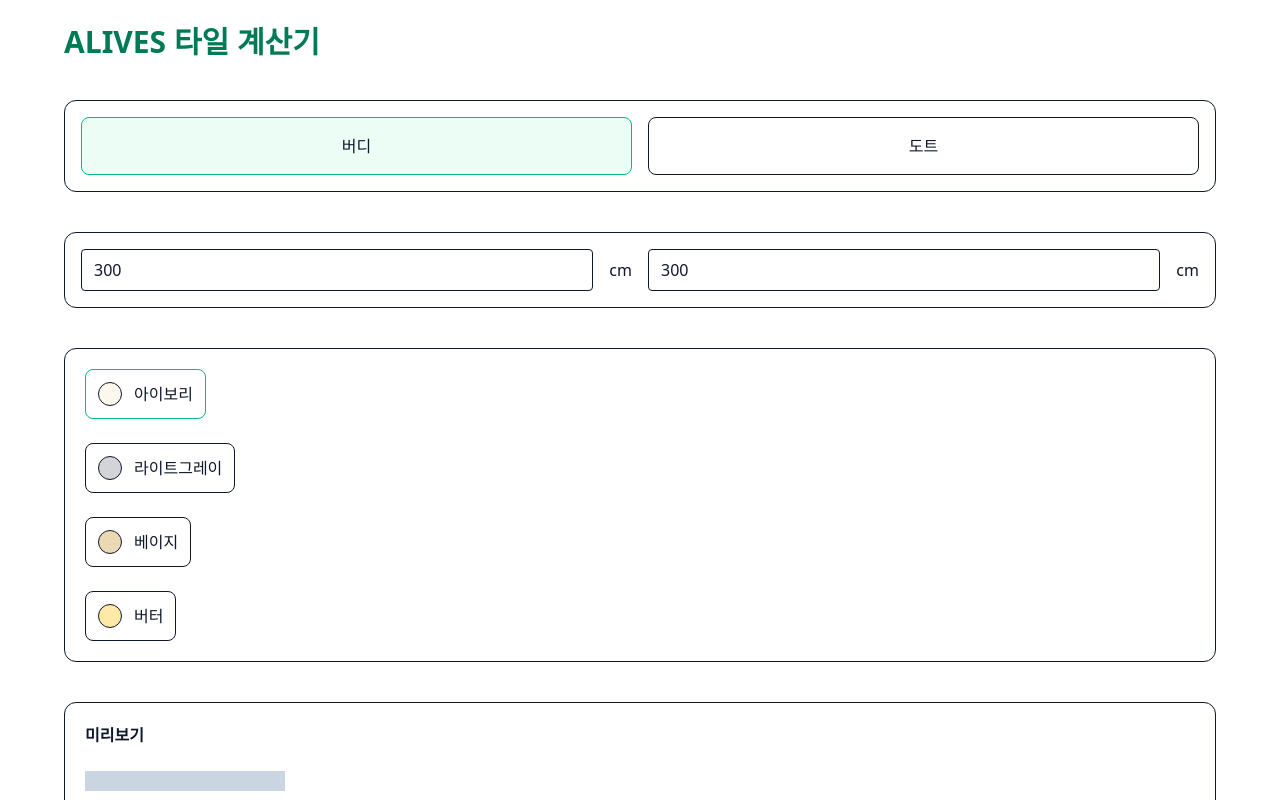
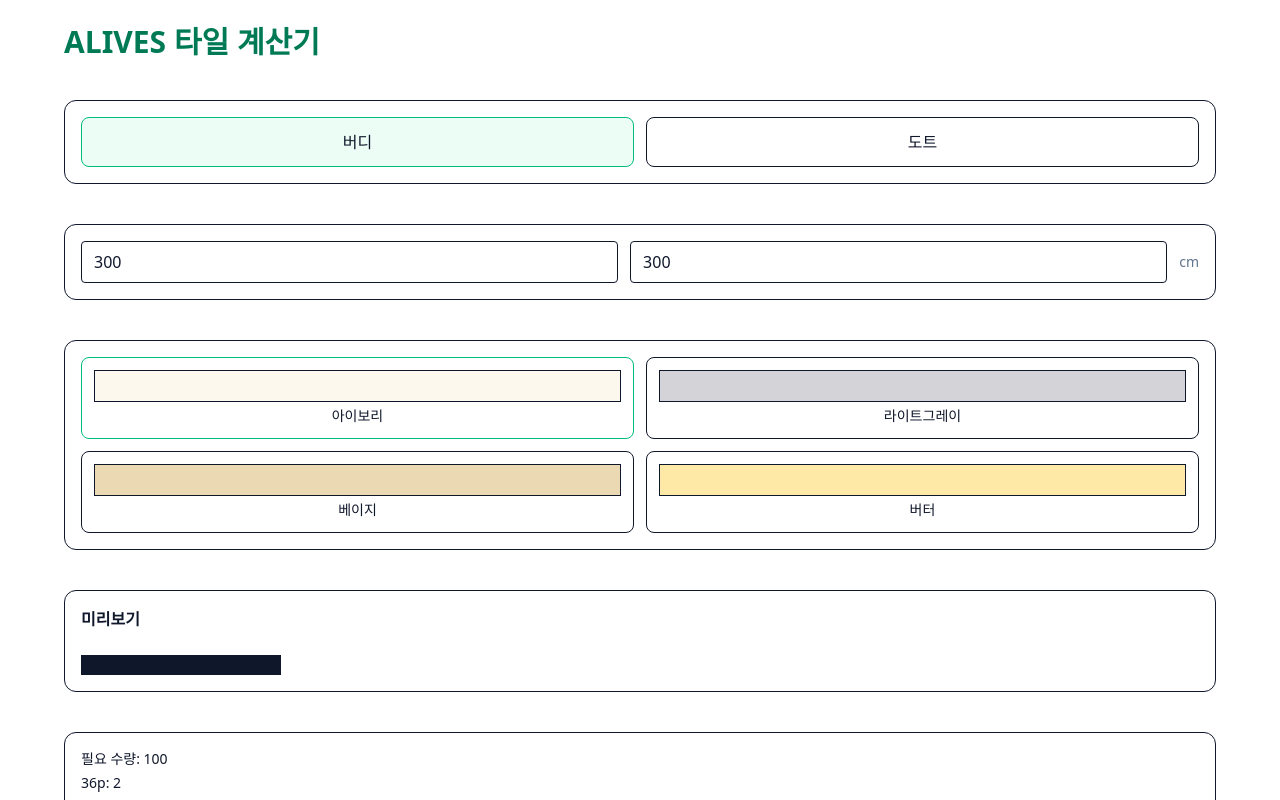
Before and after one commit to kimtwoo95-png/deck-tile-simulator-FINAL, a Next.js app: page / in a window 1280 px wide. Shown: the top 800 px of the page. Built offline with nearby package versions, Linux system fonts and the light colour scheme.

Commit message:
fix dot colors to 4 and preview layout

```diff
--- a/app/page.tsx
+++ b/app/page.tsx
@@ -13,17 +13,30 @@
 /* =========================================================
    색상 옵션
 ========================================================= */
-const buddyColorOptions = [
+const buddyColorOptions: {
+  key: BuddyColor;
+  label: string;
+  color: string;
+}[] = [
   { key: "ivory", label: "아이보리", color: "#FDF8EE" },
   { key: "lightgray", label: "라이트그레이", color: "#D4D4D8" },
   { key: "beige", label: "베이지", color: "#EBD9B4" },
   { key: "butter", label: "버터", color: "#FFE9A7" },
-] as const;
+];
 
-const dotColorOptions = buddyColorOptions;
+const dotColorOptions: {
+  key: DotColorKey;
+  label: string;
+  color: string;
+}[] = [
+  { key: "ivory", label: "아이보리", color: "#FDF8EE" },
+  { key: "lightgray", label: "라이트그레이", color: "#D4D4D8" },
+  { key: "beige", label: "베이지", color: "#EBD9B4" },
+  { key: "butter", label: "버터", color: "#FFE9A7" },
+];
 
 /* =========================================================
-   도트 패턴
+   도트 패턴 (2×2)
 ========================================================= */
 const dotPatternCells: Record<DotPattern, ("A" | "B" | "C")[]> = {
   AAAA: ["A", "A", "A", "A"],
@@ -34,27 +47,32 @@
 /* =========================================================
    박스 계산
 ========================================================= */
-function calcPacks(total: number, sizes: number[]) {
-  const sorted = [...sizes].sort((a, b) => b - a);
+function calcPacks(total: number, packs: number[]) {
+  const sorted = [...packs].sort((a, b) => b - a);
+  const result: Record<number, number> = {};
   let remain = total;
-  const result: Record<number, number> = {};
 
-  for (const size of sorted) {
-    const count = Math.floor(remain / size);
-    result[size] = count;
-    remain -= count * size;
+  for (const p of sorted) {
+    const count = Math.floor(remain / p);
+    result[p] = count;
+    remain -= count * p;
   }
 
   if (remain > 0) {
-    result[sorted[sorted.length - 1]] += 1;
+    const smallest = sorted[sorted.length - 1];
+    result[smallest] += 1;
   }
 
   const totalPieces = sorted.reduce(
-    (sum, s) => sum + s * (result[s] || 0),
+    (sum, p) => sum + p * result[p],
     0
   );
 
-  return { result, totalPieces, leftover: totalPieces - total };
+  return {
+    packCounts: result,
+    totalPieces,
+    leftover: totalPieces - total,
+  };
 }
 
 /* =========================================================
@@ -62,7 +80,6 @@
 ========================================================= */
 export default function Page() {
   const [productType, setProductType] = useState<ProductType>("buddy");
-
   const [widthCm, setWidthCm] = useState(300);
   const [heightCm, setHeightCm] = useState(300);
 
@@ -73,25 +90,37 @@
   const [dotColorB, setDotColorB] = useState<DotColorKey>("butter");
   const [dotColorC, setDotColorC] = useState<DotColorKey>("beige");
 
-  const maxPreview = 40;
-
-  /* ---------------- 계산 ---------------- */
+  /* =========================================================
+     계산
+  ========================================================= */
   const buddyX = Math.ceil(widthCm / 30);
   const buddyY = Math.ceil(heightCm / 30);
-  const buddyNeed = buddyX * buddyY;
-  const buddyPack = calcPacks(buddyNeed, [36, 9, 2]);
+  const buddyNeeded = buddyX * buddyY;
+  const buddyPack = calcPacks(buddyNeeded, [36, 9, 2]);
 
   const dotX = Math.ceil(widthCm / 10);
   const dotY = Math.ceil(heightCm / 10);
-  const dotNeed = dotX * dotY;
-  const dotPack = calcPacks(dotNeed, [120, 40]);
+  const dotNeeded = dotX * dotY;
+  const dotPack = calcPacks(dotNeeded, [120, 40]);
 
-  const colorMap = Object.fromEntries(
-    dotColorOptions.map((c) => [c.key, c.color])
-  ) as Record<DotColorKey, string>;
+  const previewLimit = 40;
+  const previewBuddyX = Math.min(buddyX, previewLimit);
+  const previewBuddyY = Math.min(buddyY, previewLimit);
+  const previewDotX = Math.min(dotX, previewLimit);
+  const previewDotY = Math.min(dotY, previewLimit);
 
-  const getDotColor = (s: "A" | "B" | "C") =>
-    s === "A" ? colorMap[dotColorA] : s === "B" ? colorMap[dotColorB] : colorMap[dotColorC];
+  const dotColorMap: Record<DotColorKey, string> = {
+    ivory: "#FDF8EE",
+    lightgray: "#D4D4D8",
+    beige: "#EBD9B4",
+    butter: "#FFE9A7",
+  };
+
+  const getDotColor = (s: "A" | "B" | "C") => {
+    if (s === "A") return dotColorMap[dotColorA];
+    if (s === "B") return dotColorMap[dotColorB];
+    return dotColorMap[dotColorC];
+  };
 
   /* =========================================================
      UI
@@ -104,13 +133,15 @@
         </h1>
 
         {/* 제품 선택 */}
-        <section className="border rounded-xl p-4 grid grid-cols-2 gap-4">
+        <section className="border rounded-xl p-4 grid grid-cols-2 gap-3">
           {(["buddy", "dot"] as ProductType[]).map((t) => (
             <button
               key={t}
               onClick={() => setProductType(t)}
-              className={`border rounded-lg py-4 ${
-                productType === t ? "bg-emerald-50 border-emerald-500" : ""
+              className={`border rounded-lg py-3 ${
+                productType === t
+                  ? "border-emerald-500 bg-emerald-50"
+                  : ""
               }`}
             >
               {t === "buddy" ? "버디" : "도트"}
@@ -119,51 +150,55 @@
         </section>
 
         {/* 사이즈 */}
-        <section className="border rounded-xl p-4 flex gap-4 items-center">
+        <section className="border rounded-xl p-4 flex gap-3">
           <input
             type="number"
             value={widthCm}
             onChange={(e) => setWidthCm(+e.target.value)}
             className="border rounded px-3 py-2 w-full"
+            placeholder="가로 (cm)"
           />
-          <span>cm</span>
           <input
             type="number"
             value={heightCm}
             onChange={(e) => setHeightCm(+e.target.value)}
             className="border rounded px-3 py-2 w-full"
+            placeholder="세로 (cm)"
           />
-          <span>cm</span>
+          <span className="flex items-center text-sm text-slate-500">cm</span>
         </section>
 
         {/* 옵션 */}
-        <section className="border rounded-xl p-5 space-y-6">
-          {productType === "buddy" &&
-            buddyColorOptions.map((c) => (
+        <section className="border rounded-xl p-4 space-y-6">
+          {productType === "buddy" && (
+            <div className="grid grid-cols-2 gap-3">
+              {buddyColorOptions.map((c) => (
                 <button
                   key={c.key}
                   onClick={() => setBuddyColor(c.key)}
-                className={`flex items-center gap-3 border p-3 rounded-lg ${
+                  className={`border rounded-lg p-3 ${
                     buddyColor === c.key ? "border-emerald-500" : ""
                   }`}
                 >
                   <div
-                  className="w-6 h-6 rounded-full border"
+                    className="h-8 border"
                     style={{ backgroundColor: c.color }}
                   />
-                {c.label}
+                  <div className="text-sm mt-1">{c.label}</div>
                 </button>
               ))}
+            </div>
+          )}
 
           {productType === "dot" && (
             <>
               {/* 패턴 */}
-              <div className="grid grid-cols-3 gap-4">
+              <div className="grid grid-cols-3 gap-3">
                 {(Object.keys(dotPatternCells) as DotPattern[]).map((p) => (
                   <button
                     key={p}
                     onClick={() => setDotPattern(p)}
-                    className={`border p-3 rounded-lg ${
+                    className={`border rounded-lg p-3 ${
                       dotPattern === p ? "border-emerald-500" : ""
                     }`}
                   >
@@ -181,121 +216,106 @@
                 ))}
               </div>
 
-              {/* 색상 A */}
-              <div className="flex items-center gap-2">
-                <b>A</b>
+              {/* 색상 */}
+              {(
+                [
+                  ["A", dotColorA, setDotColorA],
+                  ["B", dotColorB, setDotColorB],
+                  ["C", dotColorC, setDotColorC],
+                ] as const
+              ).map(([label, value, setter]) => (
+                <div key={label} className="flex gap-2 items-center flex-wrap">
+                  <span className="w-6 font-bold">{label}</span>
                   {dotColorOptions.map((c) => (
                     <button
-                    key={c.key}
-                    onClick={() => setDotColorA(c.key)}
-                    className={`w-6 h-6 rounded-full border ${
-                      dotColorA === c.key ? "ring-2 ring-emerald-500" : ""
+                      key={c.key + label}
+                      onClick={() => setter(c.key)}
+                      className={`border rounded-full px-2 py-1 text-xs flex items-center gap-1 ${
+                        value === c.key ? "border-emerald-500" : ""
                       }`}
+                    >
+                      <span
+                        className="w-3 h-3 rounded-full border"
                         style={{ backgroundColor: c.color }}
                       />
+                      {c.label}
+                    </button>
                   ))}
                 </div>
-
-              {/* 색상 B */}
-              {dotPattern !== "AAAA" && (
-                <div className="flex items-center gap-2">
-                  <b>B</b>
-                  {dotColorOptions.map((c) => (
-                    <button
-                      key={c.key}
-                      onClick={() => setDotColorB(c.key)}
-                      className={`w-6 h-6 rounded-full border ${
-                        dotColorB === c.key ? "ring-2 ring-emerald-500" : ""
-                      }`}
-                      style={{ backgroundColor: c.color }}
-                    />
               ))}
-                </div>
-              )}
-
-              {/* 색상 C */}
-              {dotPattern === "ABBC" && (
-                <div className="flex items-center gap-2">
-                  <b>C</b>
-                  {dotColorOptions.map((c) => (
-                    <button
-                      key={c.key}
-                      onClick={() => setDotColorC(c.key)}
-                      className={`w-6 h-6 rounded-full border ${
-                        dotColorC === c.key ? "ring-2 ring-emerald-500" : ""
-                      }`}
-                      style={{ backgroundColor: c.color }}
-                    />
-                  ))}
-                </div>
-              )}
             </>
           )}
         </section>
 
         {/* 미리보기 */}
-        <section className="border rounded-xl p-5">
+        <section className="border rounded-xl p-4">
           <h2 className="font-semibold mb-2">미리보기</h2>
 
           {productType === "buddy" && (
             <div
               className="inline-grid"
-              style={{ gridTemplateColumns: `repeat(${Math.min(buddyX, maxPreview)}, 20px)` }}
+              style={{
+                gridTemplateColumns: `repeat(${previewBuddyX}, 20px)`,
+              }}
             >
-              {Array.from({ length: Math.min(buddyX, maxPreview) * Math.min(buddyY, maxPreview) }).map(
-                (_, i) => (
+              {Array.from({
+                length: previewBuddyX * previewBuddyY,
+              }).map((_, i) => (
                 <div
                   key={i}
-                    className="border border-slate-300"
+                  className="border"
                   style={{
                     backgroundColor:
-                        buddyColorOptions.find((b) => b.key === buddyColor)?.color,
+                      buddyColorOptions.find((b) => b.key === buddyColor)
+                        ?.color,
                   }}
                 />
-                )
-              )}
+              ))}
             </div>
           )}
 
           {productType === "dot" && (
             <div
               className="inline-grid"
-              style={{ gridTemplateColumns: `repeat(${Math.min(dotX, maxPreview)}, 10px)` }}
+              style={{
+                gridTemplateColumns: `repeat(${previewDotX}, 10px)`,
+              }}
             >
-              {Array.from({ length: Math.min(dotX, maxPreview) * Math.min(dotY, maxPreview) }).map(
-                (_, i) => {
-                  const x = i % Math.min(dotX, maxPreview);
-                  const y = Math.floor(i / Math.min(dotX, maxPreview));
+              {Array.from({
+                length: previewDotX * previewDotY,
+              }).map((_, i) => {
+                const x = i % previewDotX;
+                const y = Math.floor(i / previewDotX);
                 const idx = (y % 2) * 2 + (x % 2);
+                const s = dotPatternCells[dotPattern][idx];
                 return (
                   <div
                     key={i}
-                      className="border border-slate-300"
-                      style={{ backgroundColor: getDotColor(dotPatternCells[dotPattern][idx]) }}
+                    className="border"
+                    style={{ backgroundColor: getDotColor(s) }}
                   />
                 );
-                }
-              )}
+              })}
             </div>
           )}
         </section>
 
         {/* 수량 */}
-        <section className="border rounded-xl p-5 text-sm">
+        <section className="border rounded-xl p-4 text-sm space-y-1">
           {productType === "buddy" && (
             <>
-              <div>필요 수량: {buddyNeed}</div>
-              <div>36p: {buddyPack.result[36] || 0}</div>
-              <div>9p: {buddyPack.result[9] || 0}</div>
-              <div>2p: {buddyPack.result[2] || 0}</div>
+              <div>필요 수량: {buddyNeeded}</div>
+              <div>36p: {buddyPack.packCounts[36]}</div>
+              <div>9p: {buddyPack.packCounts[9]}</div>
+              <div>2p: {buddyPack.packCounts[2]}</div>
             </>
           )}
 
           {productType === "dot" && (
             <>
-              <div>필요 수량: {dotNeed}</div>
-              <div>120p: {dotPack.result[120] || 0}</div>
-              <div>40p: {dotPack.result[40] || 0}</div>
+              <div>필요 수량: {dotNeeded}</div>
+              <div>120p: {dotPack.packCounts[120]}</div>
+              <div>40p: {dotPack.packCounts[40]}</div>
             </>
           )}
         </section>
```
Lines whose indentation alone changed are shown as unchanged.
